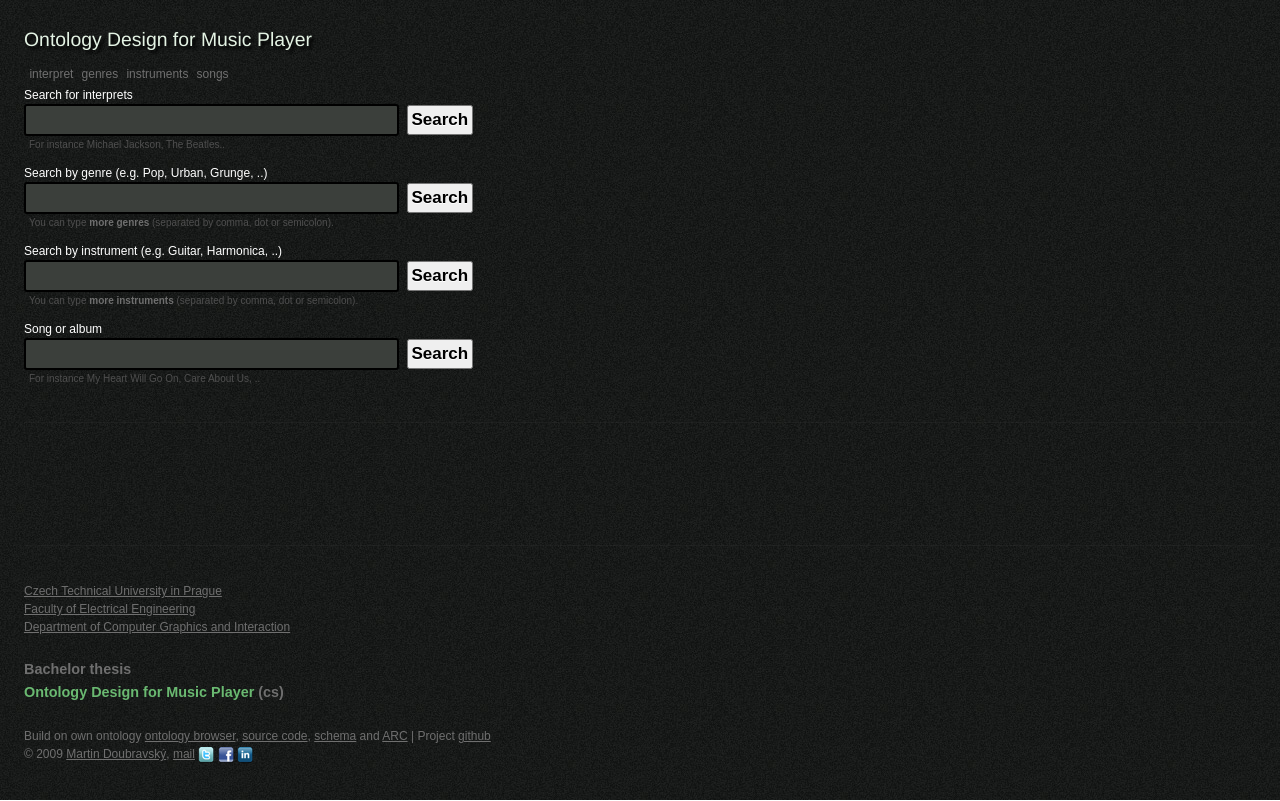
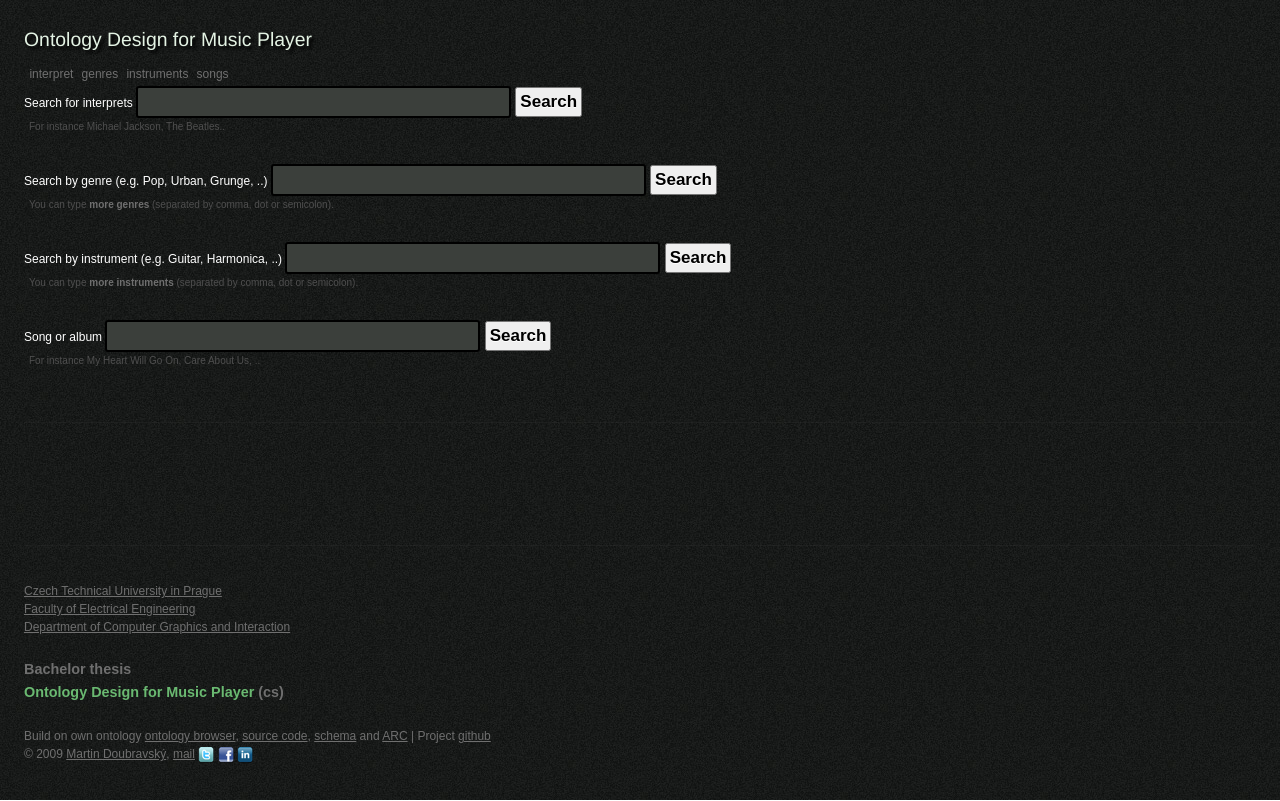
Before and after one commit to matesd/MusicPlayerOntology, a PHP site: the page made by app/templates/base.phtml in a window 1280 px wide. Run offline with PHP 8.4, Linux system fonts and the light colour scheme; the template is opened without the code that fills it, so the values that code supplies are empty; some libraries are stand-ins or nearby versions.

Commit message:
small css correction for iPhone

```diff
--- a/document_root/css/mpo.css
+++ b/document_root/css/mpo.css
@@ -138,6 +138,9 @@
     -webkit-border-radius:12px;
     border-radius:12px;
 }
+.results fieldset {
+    width:100%;
+}
 .hp fieldset {
     position:relative;
     left:-1px;
@@ -160,6 +163,10 @@
     -webkit-border-radius:3px;
     border-radius:3px;
     color:white;
+}
+.results input[type="text"] {
+    width:21.3529em;
+    margin-right:0.0588em;
 }
 input[type="submit"] {
     margin:0 auto;
@@ -279,3 +286,10 @@
     text-shadow:0 0 1px rgb(240, 240, 240);
 }
 /* /error msg */
+
+@media only screen and (max-device-width: 480px) {
+    input[type="text"] {
+        width:75%;
+        margin-right:0;
+    }
+}
```
